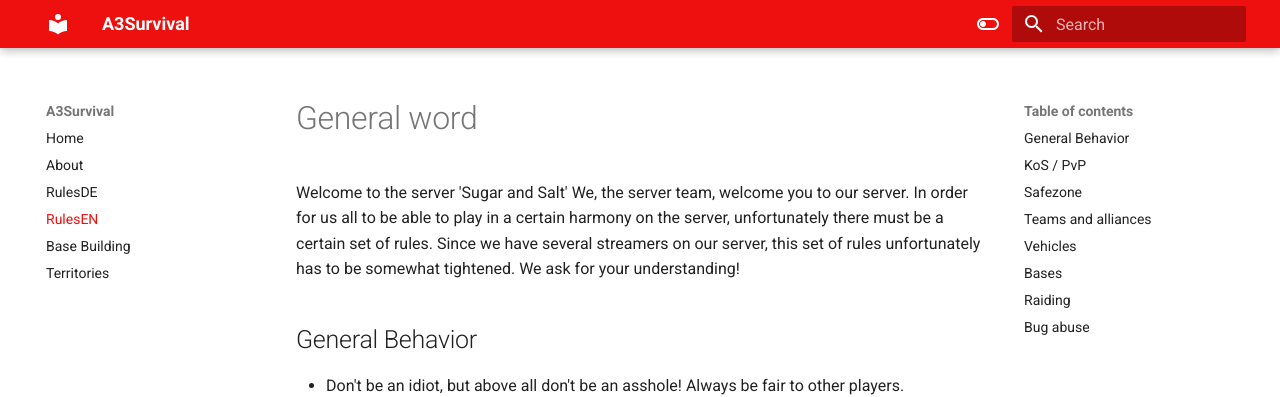
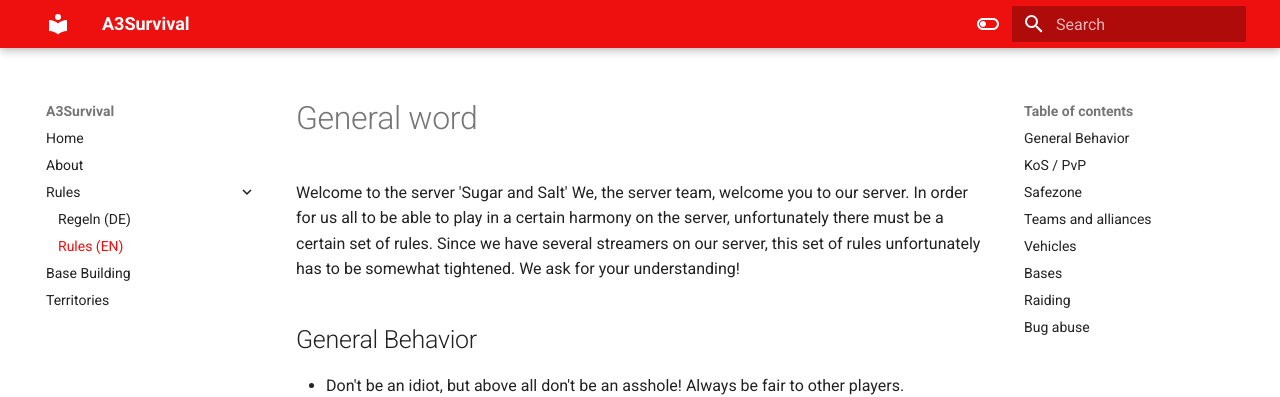
Before and after one commit to M3ragon/material, an MkDocs documentation site: the page built from docs/rules/rules_en.md, in a window 1280 px wide. Shown: the top 397 px of the page. Built offline with MkDocs 1.6.1 and Material for MkDocs 9.7.7, drawn with Linux system fonts in a browser that asks for light colours; comment, search, counter and statistics services are not loaded.

Commit message:
Nav subfolder

```diff
--- a/mkdocs.yml
+++ b/mkdocs.yml
@@ -3,8 +3,10 @@ site_name: A3Survival
 nav:
     - Home: index.md
     - About: about.md
-    - RulesDE: rules_de.md
-    - RulesEN: rules_en.md
+    - Rules:
+      - rules/index.md
+      - Regeln (DE): rules/rules_de.md
+      - Rules (EN): rules/rules_en.md
     - Base Building: baseraiding.md
     - Territories: territories.md
 theme:
@@ -12,6 +14,7 @@ theme:
   features:
     - content.code.annotate
     - content.tabs.link
+    - navigation.indexes
   icon:
     admonition:
       note: octicons/tag-16
```
Also changed, not shown: docs/rules/index.md (added), docs/rules/rules_de.md (renamed from docs/rules_de.md), docs/rules/rules_en.md (renamed from docs/rules_en.md).
